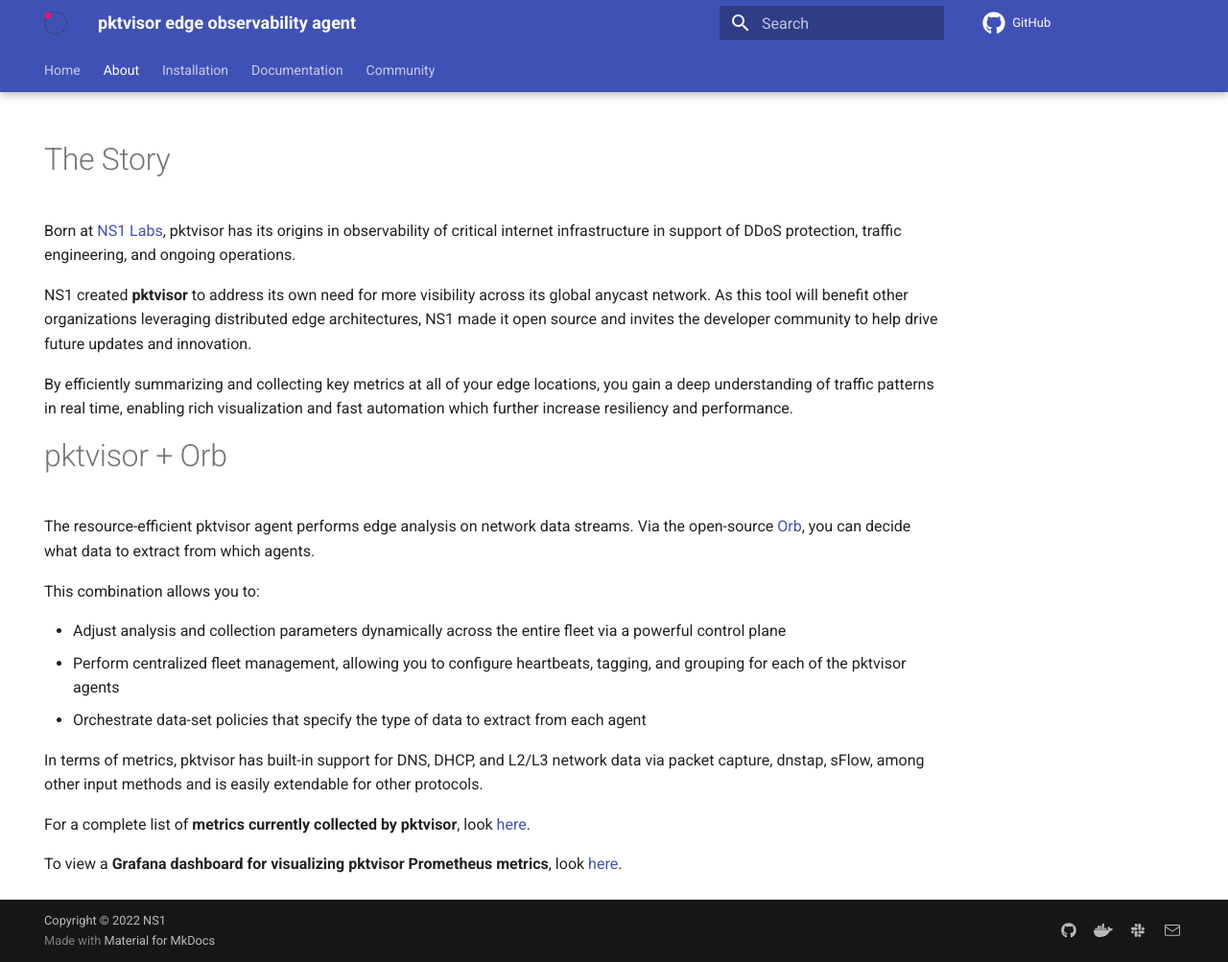
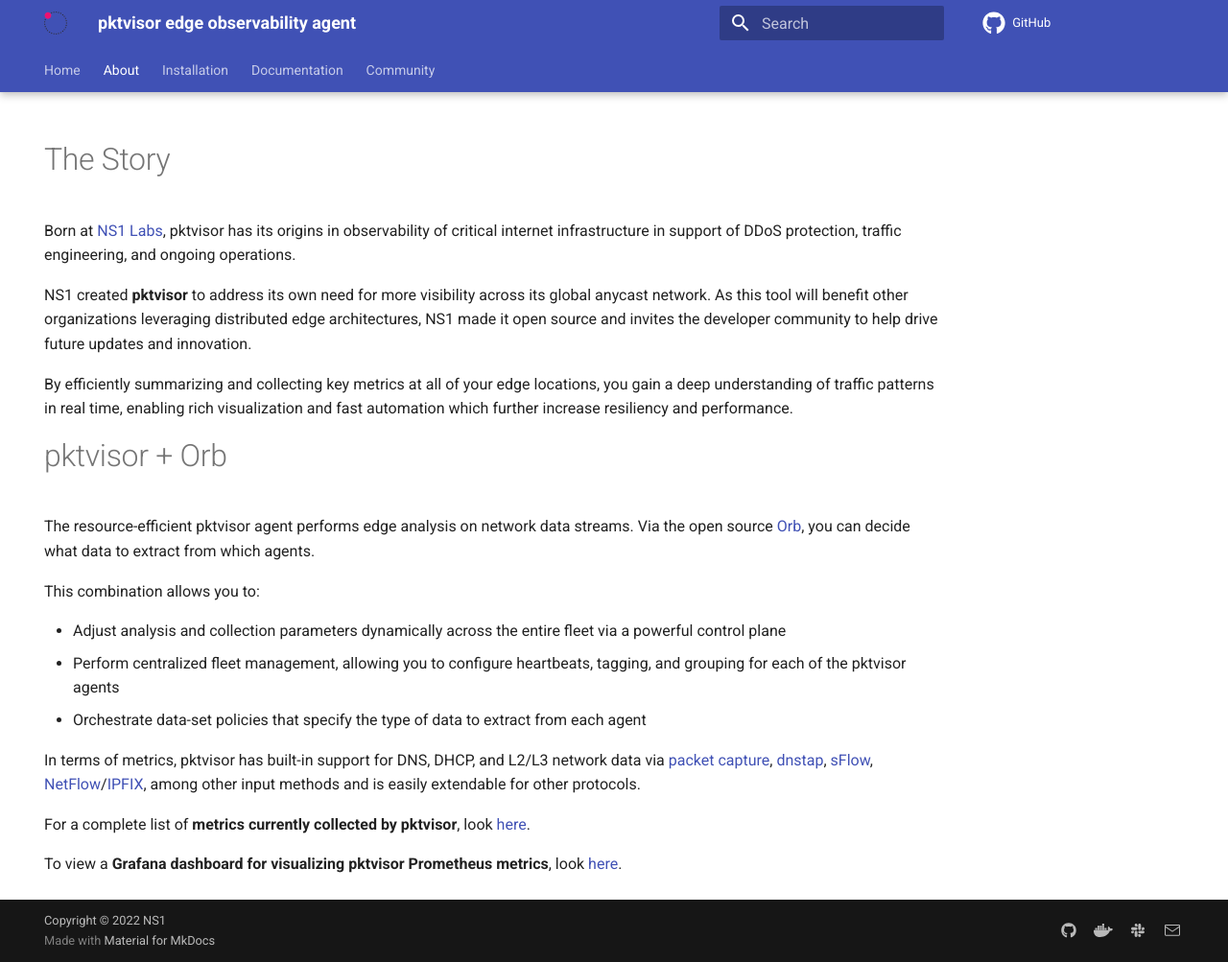
Before and after one commit to orb-community/pktvisor-website, an MkDocs documentation site: the page built from docs/about.md, in a window 1280 px wide and 1003 px high. Shown: the whole window at 96% size. Built offline with MkDocs 1.6.1 and Material for MkDocs 9.7.7, drawn with Linux system fonts in a browser that asks for light colours; comment, search, counter and statistics services are not loaded.

Commit message:
links added with additional ux copy edits

```diff
--- a/docs/about.md
+++ b/docs/about.md
@@ -12,7 +12,7 @@
 
 
 # pktvisor + Orb
-The resource-efficient pktvisor agent performs edge analysis on network data streams. Via the open-source [Orb](https://getorb.io/), you can decide what data to extract from which agents.
+The resource-efficient pktvisor agent performs edge analysis on network data streams. Via the open source [Orb](https://getorb.io/), you can decide what data to extract from which agents.
 
 This combination allows you to:
 
@@ -20,7 +20,7 @@
 - Perform centralized fleet management, allowing you to configure heartbeats, tagging, and grouping for each of the pktvisor agents
 - Orchestrate data-set policies that specify the type of data to extract from each agent
 
-In terms of metrics, pktvisor has built-in support for DNS, DHCP, and L2/L3 network data via packet capture, dnstap, sFlow, among other input methods and is easily extendable
+In terms of metrics, pktvisor has built-in support for DNS, DHCP, and L2/L3 network data via [packet capture](https://en.wikipedia.org/wiki/Packet_analyzer), [dnstap](https://dnstap.info/), [sFlow](https://en.wikipedia.org/wiki/SFlow), [NetFlow](https://en.wikipedia.org/wiki/NetFlow)/[IPFIX](https://en.wikipedia.org/wiki/IP_Flow_Information_Export), among other input methods and is easily extendable
 for other protocols.
 
 For a complete list of **metrics currently collected by pktvisor**, look [here](https://github.com/ns1labs/pktvisor/wiki/Current-Metrics).
```
